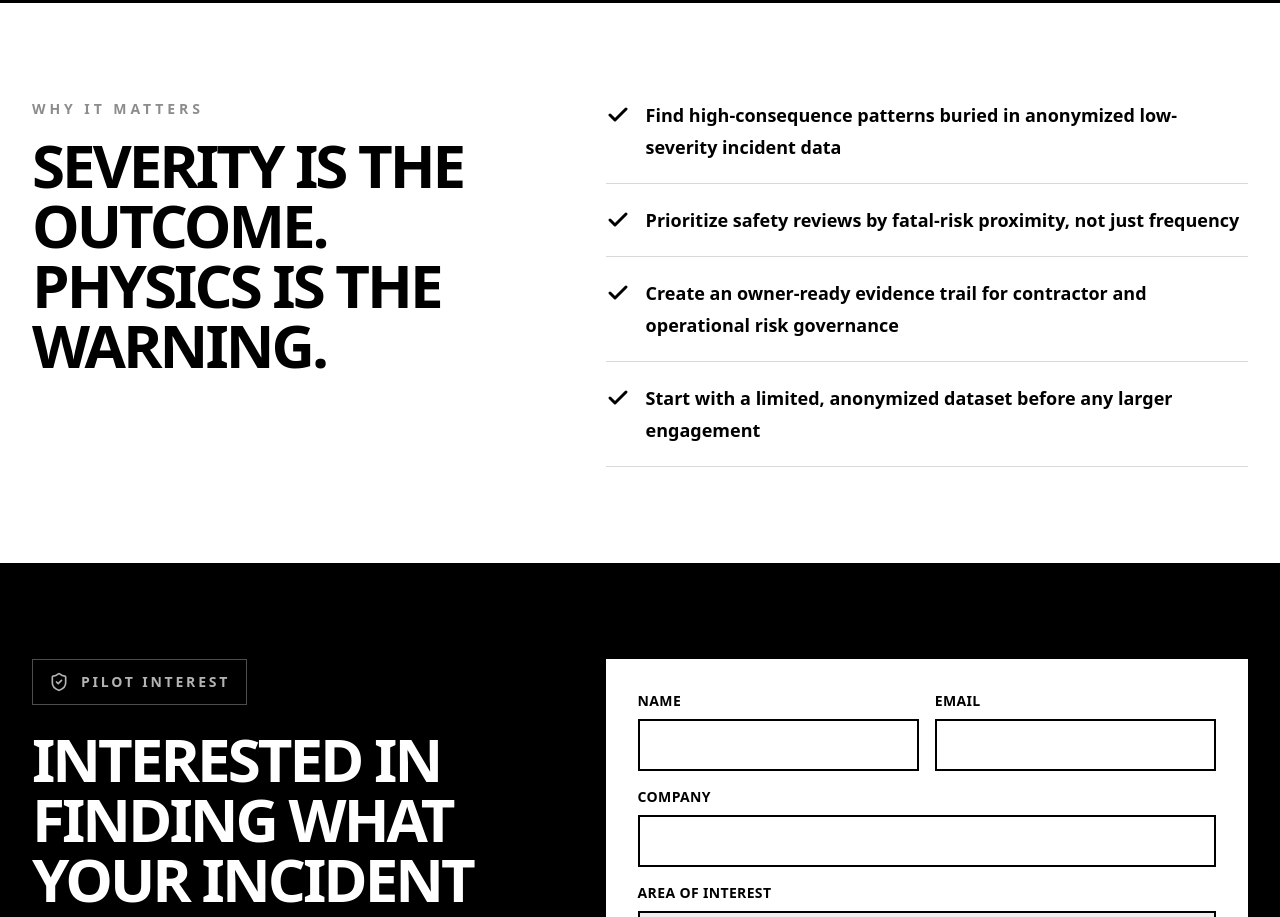
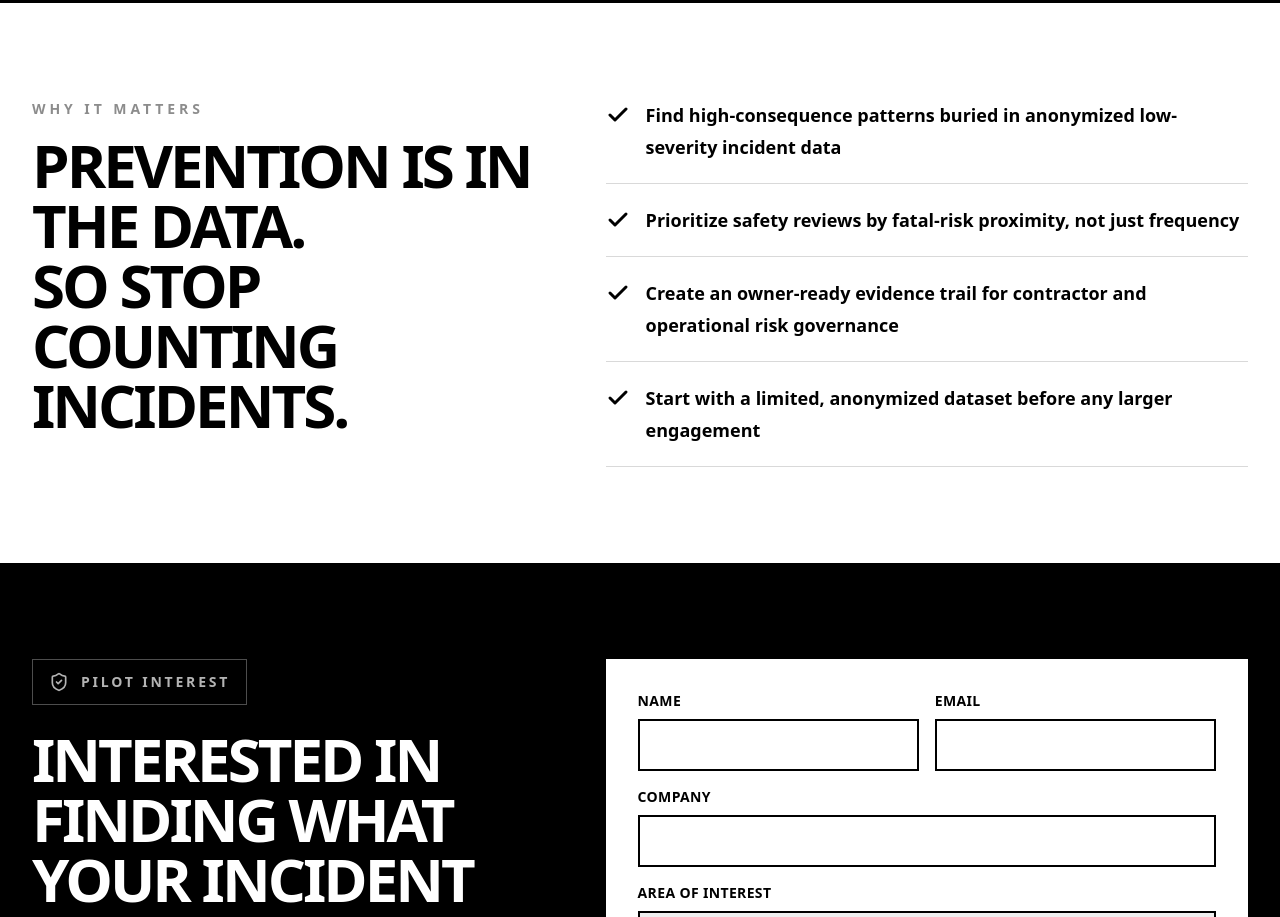
Before and after one commit to adamhan-jpg/SIFT-Systemics, a Next.js app: page / in a window 1280 px wide. Shown: the part 1160-2077 px from the top of the page. Built offline with nearby package versions, Linux system fonts and the light colour scheme.

Commit message:
Update page.jsx

```diff
--- a/app/page.jsx
+++ b/app/page.jsx
@@ -159,9 +159,9 @@ export default function SiftSystemicsLandingPage() {
             </p>
 
             <h2 className="mt-4 text-4xl font-black uppercase leading-tight tracking-[-0.05em] md:text-6xl">
-              Severity is the outcome.
+              Prevention is in the data.
               <br />
-              Physics is the warning.
+              So stop counting incidents.
             </h2>
           </div>
 
```
